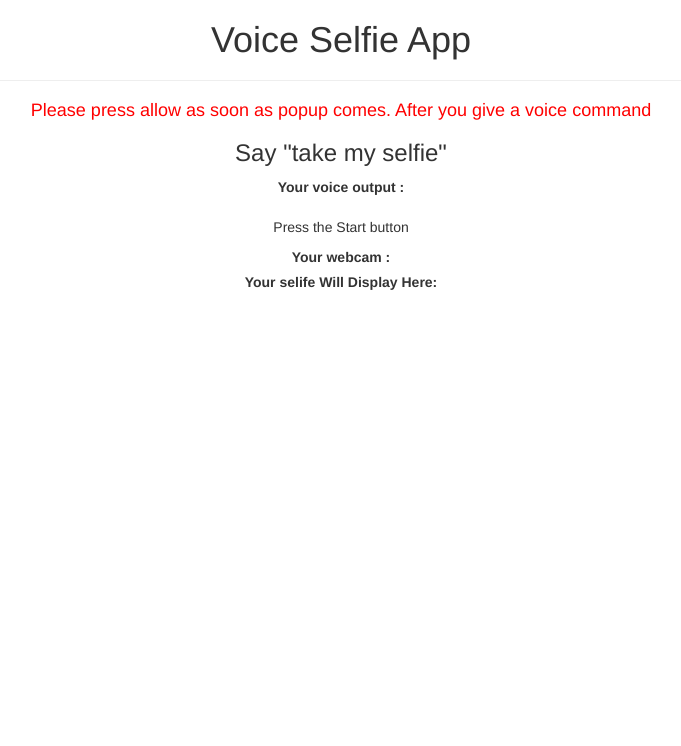
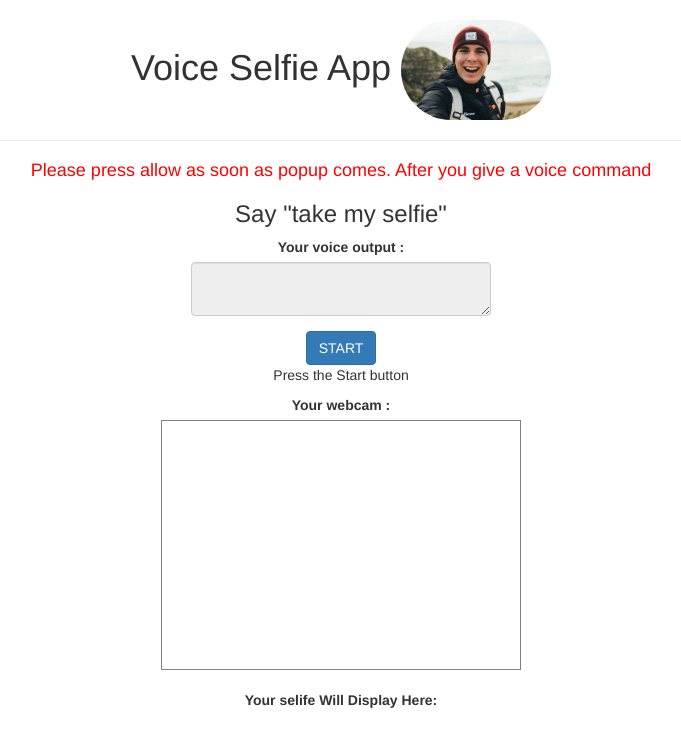
Before and after one commit to AArora10/TAKE-A-SELFIE, a plain HTML site: page index.html in a window 1280 px wide. Shown: the whole page, without its empty margins (299-980 px from the left). Drawn offline with nearby package versions, Linux system fonts and the light colour scheme.

Commit message:
Add files via upload

```diff
--- a/index.html
+++ b/index.html
@@ -13,8 +13,9 @@
 <body>
     <div class="container">
     <center>
+        <a href = "" id = "link" downloads = "myselfie.png"></a>
         <h1>Voice Selfie App
-
+<img id = "logo_img" src = "selfie.jpeg">
         </h1>
         <hr>
         <h4 style="color:red;">Please press allow as soon as popup comes. After you give a voice command</h4>
@@ -22,17 +23,17 @@
         <div class="form-group">
             <h3>Say "take my selfie"</h3>
             <label>Your voice output : </label>
-
+            <textarea class = "form-control" id = "textbox" readonly = "true"> </textarea>
         </div>
-
+<button class = "btn btn-primary" onclick = "start()"> START</button>
         <p>Press the Start button</p>
 
         <label>Your webcam : </label>
-
+<div id = "camera"></div>
         <br>
 
         <label>Your selife Will Display Here: </label>
-
+<div id = "result"></div>
     </center>
     </div>
 
```
